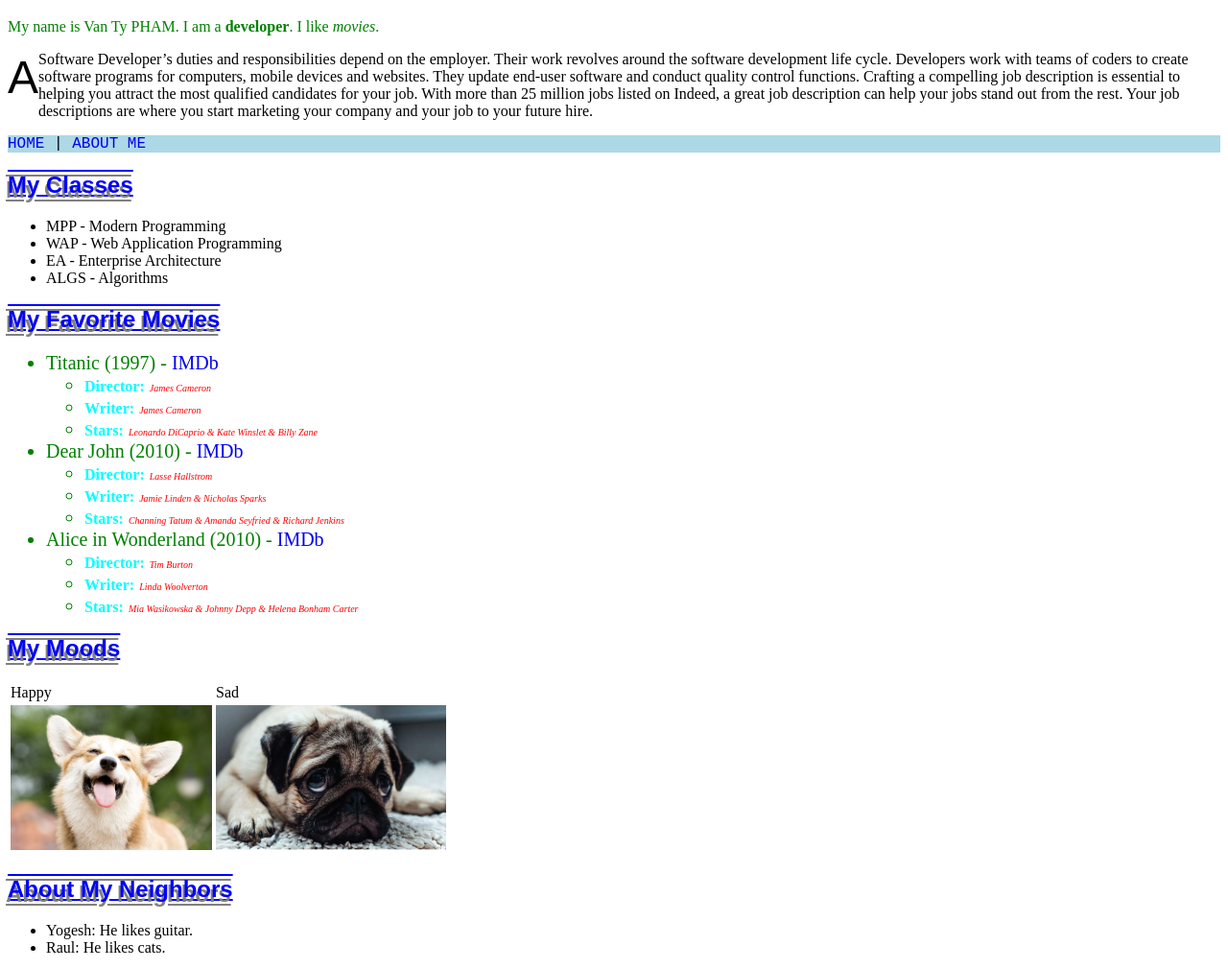
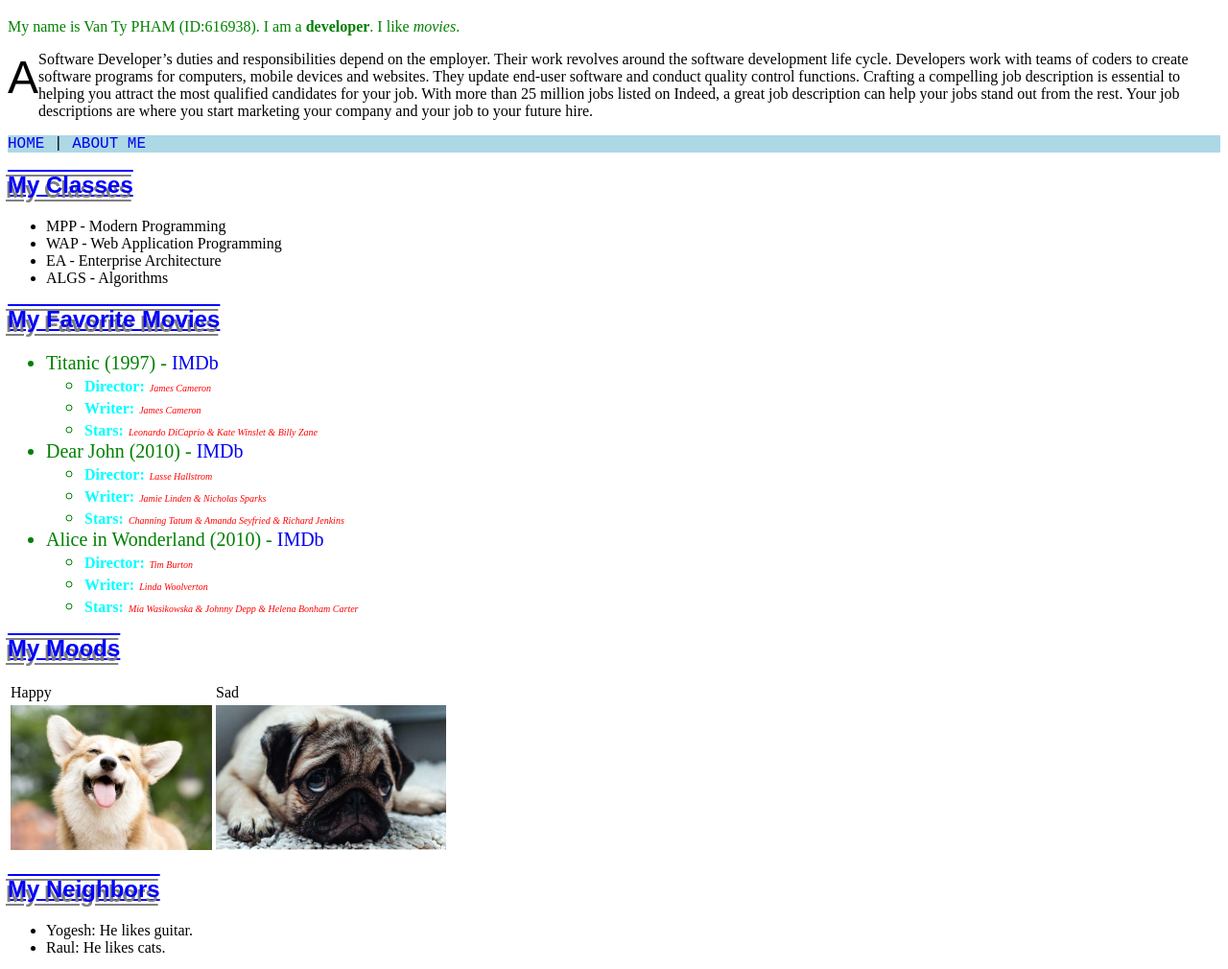
Before and after one commit to vantypham/wap, a plain HTML site: page lab1/aboutme.html in a window 1280 px wide. Shown: the part 61-1071 px from the top of the page at 96% size. Drawn offline with Linux system fonts and the light colour scheme.

Commit message:
day 2 lab

```diff
--- a/lab1/aboutme.html
+++ b/lab1/aboutme.html
@@ -9,7 +9,7 @@
 <body>
     <header>
         <h1>About Me Page</h1>
-        <p class="headerClass">My name is Van Ty PHAM. I am a <strong>developer</strong>. I like <em>movies</em>.</p>
+        <p class="headerClass">My name is Van Ty PHAM (ID:616938). I am a <strong>developer</strong>. I like <em>movies</em>.</p>
         <p class="mydropcap">
             A Software Developer’s duties and responsibilities depend on the employer. Their work revolves around the software development life cycle. Developers work with teams of coders to create software programs for computers, mobile devices and websites. They update end-user software and conduct quality control functions.
             Crafting a compelling job description is essential to helping you attract the most qualified candidates for your job. With more than 25 million jobs listed on Indeed, a great job description can help your jobs stand out from the rest. Your job descriptions are where you start marketing your company and your job to your future hire.
@@ -106,7 +106,7 @@
             </tr>
         </table>
 
-        <h2>About My Neighbors</h2>
+        <h2>My Neighbors</h2>
         <ul>
             <li>Yogesh: He likes guitar.</li>
             <li>Raul: He likes cats.</li>
```
